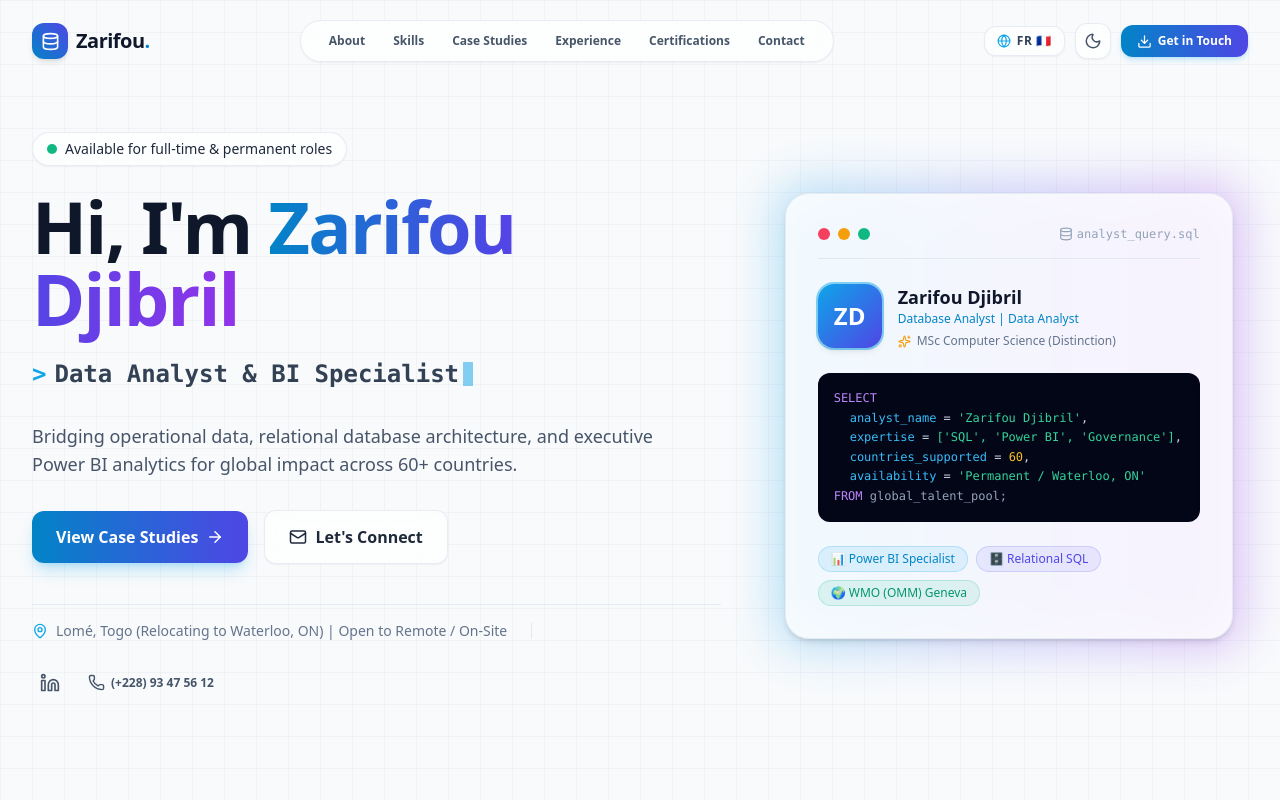
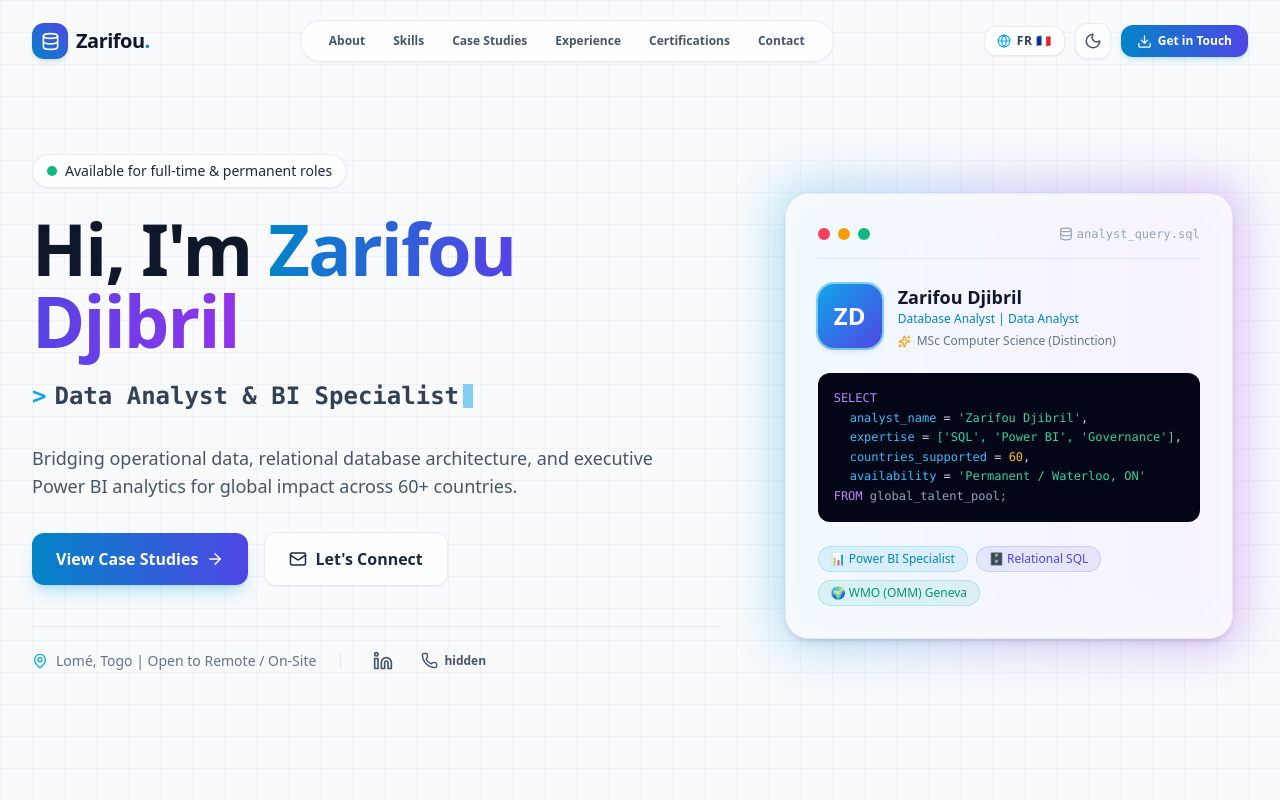
Before and after one commit to zarifoudjibril/zarifoudjibril, a React (Vite) app: page / in a window 1280 px wide. Shown: the top 800 px of the page. Built offline with nearby package versions, Linux system fonts and the light colour scheme.

Commit message:
Update portfolioData.js

```diff
--- a/src/data/portfolioData.js
+++ b/src/data/portfolioData.js
@@ -18,7 +18,7 @@ export const portfolioData = {
       name: "Zarifou Djibril",
       role: "Database Analyst | Data Analyst",
       tagline: "Bridging operational data, relational database architecture, and executive Power BI analytics for global impact across 60+ countries.",
-      location: "Lomé, Togo (Relocating to Waterloo, ON) | Open to Remote / On-Site",
+      location: "Lomé, Togo | Open to Remote / On-Site",
       status: "Available for full-time & permanent roles",
       avatar: "https://images.unsplash.com/photo-1534528741775-53994a69daeb?auto=format&fit=crop&q=80&w=600",
       bioParagraphs: [
@@ -37,8 +37,8 @@ export const portfolioData = {
     ],
     socials: {
       linkedin: "https://linkedin.com/in/zarifou-djibril",
-      email: "zarifoud@gmail.com",
-      phone: "(+228) 93 47 56 12",
+      email: "hidden",
+      phone: "hidden",
       github: "https://github.com",
     },
     titles: [
```
